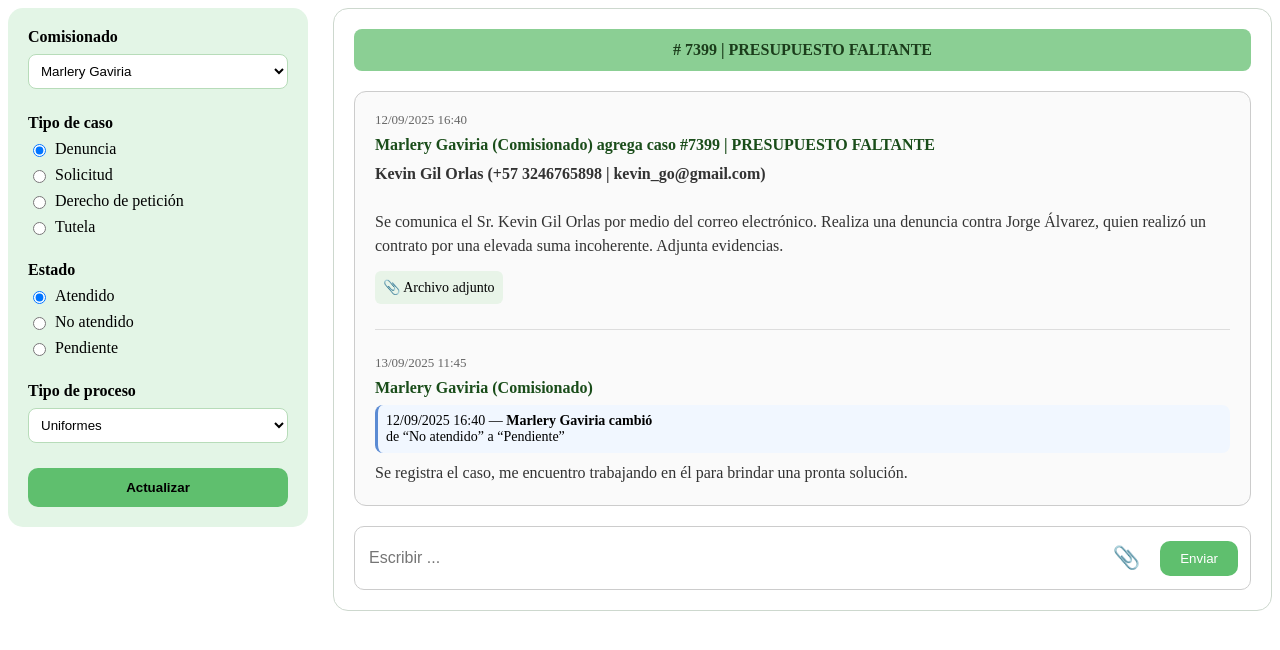
After one commit to esteban-bedoya/project-cpr, a PHP site: page /app/views/components/caso.php in a window 1280 px wide. The commit adds this page. Shown: the top 650 px of the page. Run offline with PHP 8.4, Linux system fonts and the light colour scheme.

Commit message:
v1.7 [2025-10-22] [C+D] Integración de diseño en vista 'visualización de caso'

```diff
--- /dev/null
+++ b/app/views/components/caso.php
@@ -0,0 +1,128 @@
+<link rel="stylesheet" href="/project-cpr/public/assets/css/globals/caso.css">
+
+<div class="case-layout">
+
+            <!-- ======= SIDEBAR FILTROS ======= -->
+            <div class="case-sidebar">
+
+                <div class="filter-group">
+                    <label class="filter-title">Comisionado</label>
+                    <select>
+                        <option>Marlery Gaviria</option>
+                        <option>Comisionado 2</option>
+                    </select>
+                </div>
+
+                <!-- TIPO DE CASO (RADIO) -->
+                <div class="filter-group">
+                    <label class="filter-title">Tipo de caso</label>
+
+                    <label class="check-item">
+                        <input type="radio" name="tipo_caso" checked>
+                        <span>Denuncia</span>
+                    </label>
+
+                    <label class="check-item">
+                        <input type="radio" name="tipo_caso">
+                        <span>Solicitud</span>
+                    </label>
+
+                    <label class="check-item">
+                        <input type="radio" name="tipo_caso">
+                        <span>Derecho de petición</span>
+                    </label>
+
+                    <label class="check-item">
+                        <input type="radio" name="tipo_caso">
+                        <span>Tutela</span>
+                    </label>
+                </div>
+
+                <!-- ESTADO (RADIO) -->
+                <div class="filter-group">
+                    <label class="filter-title">Estado</label>
+
+                    <label class="check-item">
+                        <input type="radio" name="estado" checked>
+                        <span>Atendido</span>
+                    </label>
+
+                    <label class="check-item">
+                        <input type="radio" name="estado">
+                        <span>No atendido</span>
+                    </label>
+
+                    <label class="check-item">
+                        <input type="radio" name="estado">
+                        <span>Pendiente</span>
+                    </label>
+                </div>
+
+                <div class="filter-group">
+                    <label class="filter-title">Tipo de proceso</label>
+                    <select>
+                        <option>Uniformes</option>
+                        <option>Presupuesto</option>
+                        <option>Formación</option>
+                    </select>
+                </div>
+
+                <button class="btn-actualizar">Actualizar</button>
+
+            </div>
+
+            <!-- ======= PANEL DE CASO ======= -->
+            <div class="case-content">
+
+                <div class="case-header"># 7399 | PRESUPUESTO FALTANTE</div>
+
+                <div class="case-box">
+
+                    <!-- Mensaje 1 -->
+                    <div class="msg-entry">
+                        <div class="msg-date">12/09/2025 16:40</div>
+                        <div class="msg-user">Marlery Gaviria (Comisionado) agrega caso #7399 | PRESUPUESTO FALTANTE</div>
+
+                        <div class="msg-body">
+                            <strong>Kevin Gil Orlas (+57 3246765898 | kevin_go@gmail.com)</strong><br><br>
+                            Se comunica el Sr. Kevin Gil Orlas por medio del correo electrónico.
+                            Realiza una denuncia contra Jorge Álvarez, quien realizó un contrato
+                            por una elevada suma incoherente. Adjunta evidencias.
+                        </div>
+
+                        <div class="msg-file">📎 Archivo adjunto</div>
+                    </div>
+
+                    <div class="divider"></div>
+
+                    <!-- Mensaje 2 -->
+                    <div class="msg-entry">
+                        <div class="msg-date">13/09/2025 11:45</div>
+                        <div class="msg-user">Marlery Gaviria (Comisionado)</div>
+
+                        <div class="msg-status-change">
+                            12/09/2025 16:40 — <strong>Marlery Gaviria cambió</strong><br>
+                            de “No atendido” a “Pendiente”
+                        </div>
+
+                        <div class="msg-body">
+                            Se registra el caso, me encuentro trabajando en él para brindar una pronta solución.
+                        </div>
+                    </div>
+
+                </div>
+
+                <!-- INPUT MENSAJE -->
+                <div class="msg-input-box">
+                    <input type="text" placeholder="Escribir ..." class="msg-input">
+
+                    <label class="btn-attach">📎
+                        <input type="file" hidden>
+                    </label>
+
+                    <button class="btn-enviar">Enviar</button>
+                </div>
+
+            </div>
+
+        </div>
--- a/app/views/components/header_administrador.php
+++ b/app/views/components/header_administrador.php
@@ -17,7 +17,7 @@
       <a href="/project-cpr/app/views/admin/usuarios.php" class="nav-item <?= ($activePage === 'usuarios') ? 'active' : ''; ?>">Usuarios</a>
       <a href="/project-cpr/app/views/admin/perfil.php" class="nav-item <?= ($activePage === 'perfil') ? 'active' : ''; ?>">
         Hola,<br>
-        <strong><?= $_SESSION['usuario'] ?? 'Administrador'; ?></strong>
+        <strong><?= $_SESSION['user']['username'] ?? 'Administrador'; ?></strong>
       </a>
     </nav>
 
```
Also changed, not shown: app/models/User.php (+31 -0 lines), app/views/admin/usuarios.php (+84 -7 lines), app/views/comisionado/caso.php (added, +35 -0 lines), app/views/components/header_comisionado.php (+6 -5 lines), database/project-cpr.sql (+3 -238 lines), public/assets/css/globals/caso.css (added).
